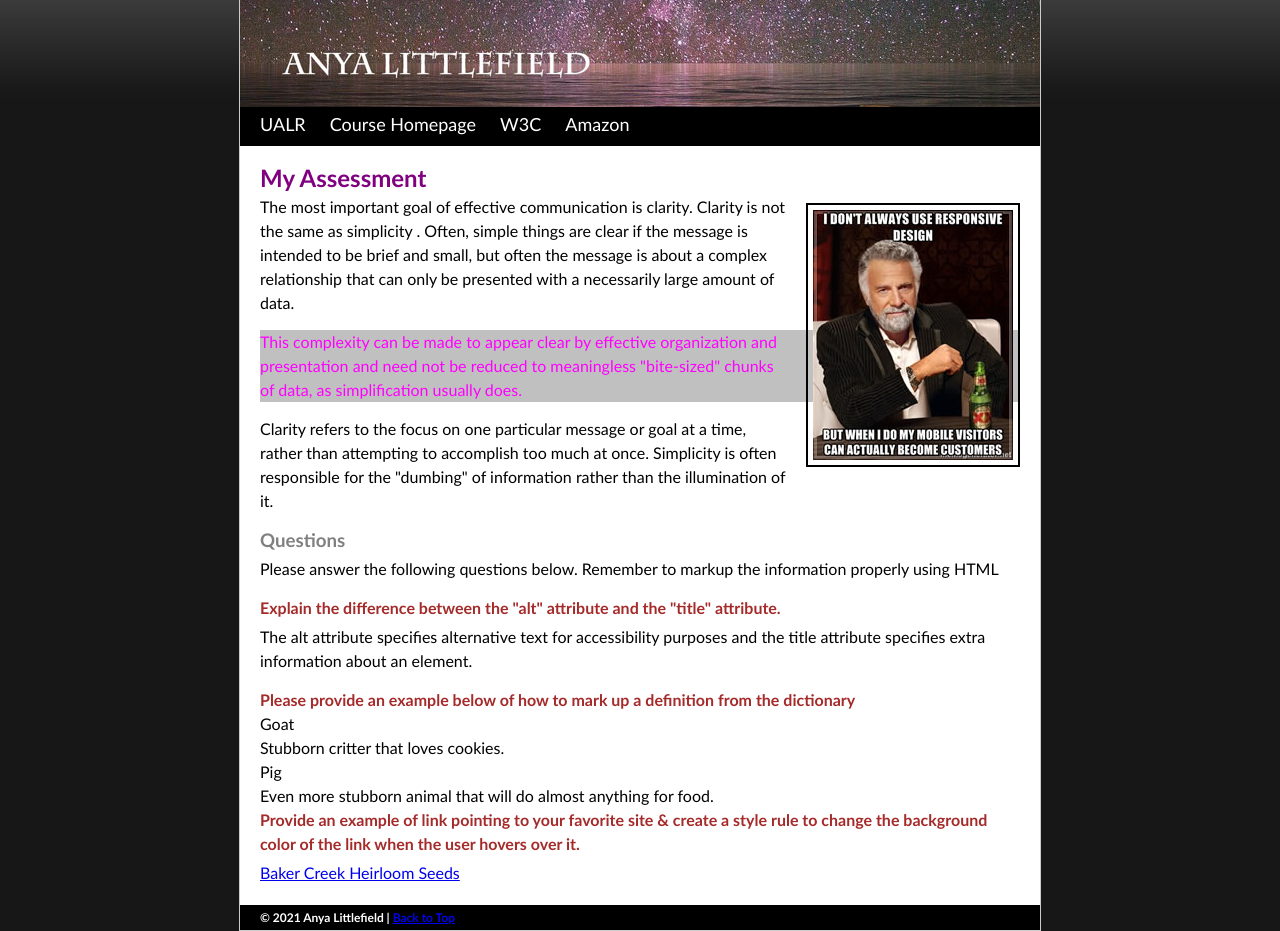
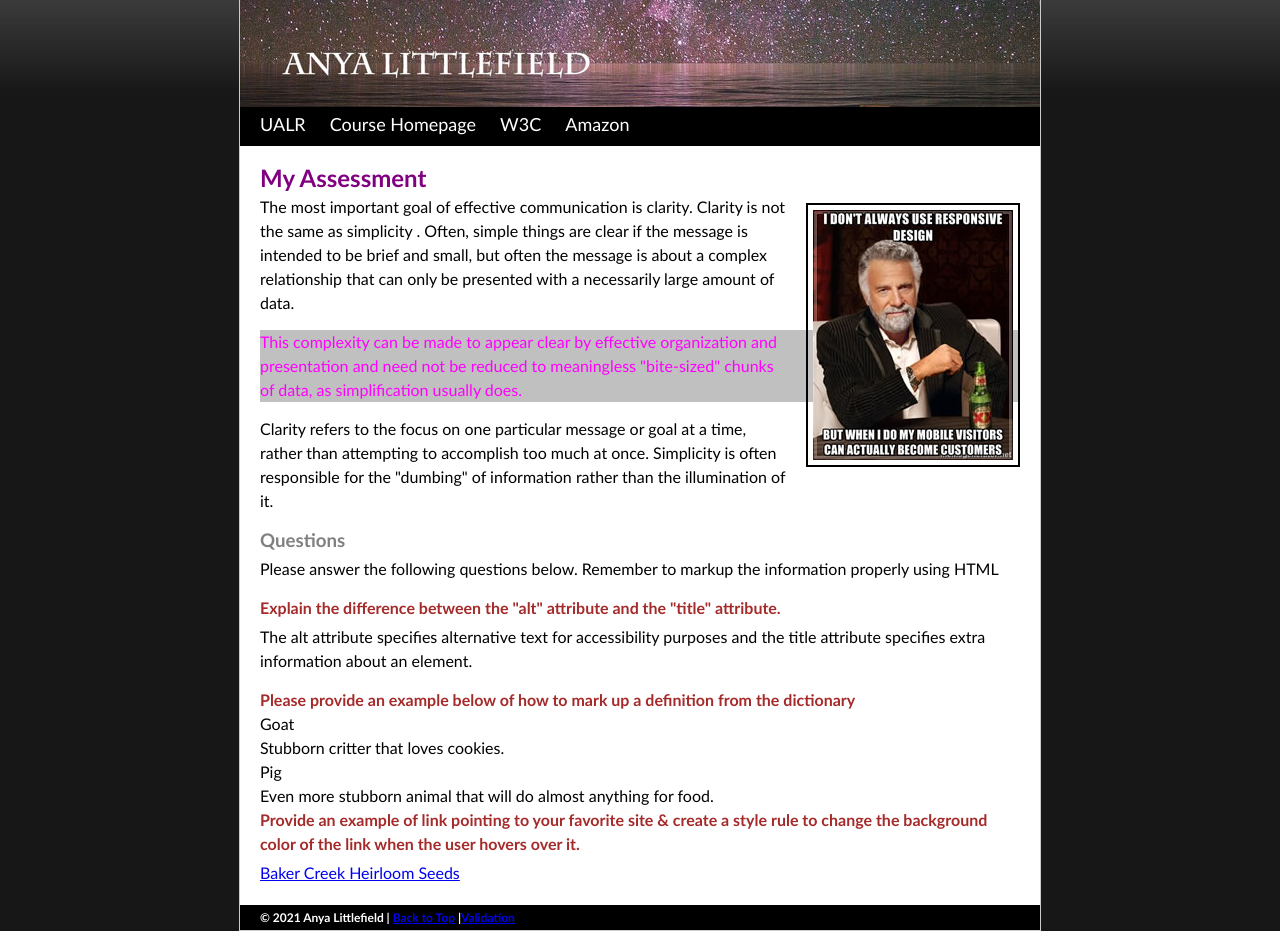
Before and after one commit to alittlefield1988/ifsc-3342, a plain HTML site: page pre-assessment/index.html in a window 1280 px wide. Shown: the part 54-985 px from the top of the page. Drawn offline with Linux system fonts and the light colour scheme.

Commit message:
Added Validation Link

```diff
--- a/pre-assessment/index.html
+++ b/pre-assessment/index.html
@@ -41,7 +41,7 @@
     <p><a href="http://www.rareseeds.com/" title="Garden Prep">Baker Creek Heirloom Seeds</a></p>
   </div>
   <div id="footer">
-    <h6>&copy; 2021 Anya Littlefield | <a href="#top">Back to Top</a></h6>
+    <h6>&copy; 2021 Anya Littlefield | <a href="#top">Back to Top</a> |<a href="https://validator.w3.org/nu/?showsource=yes&doc=https%3A%2F%2Falittlefield1988.github.io%2Fifsc-3342%2Fpre-assessment%2Findex.html"?>Validation</h6>
   </div>
 </div>
 </body>
```
